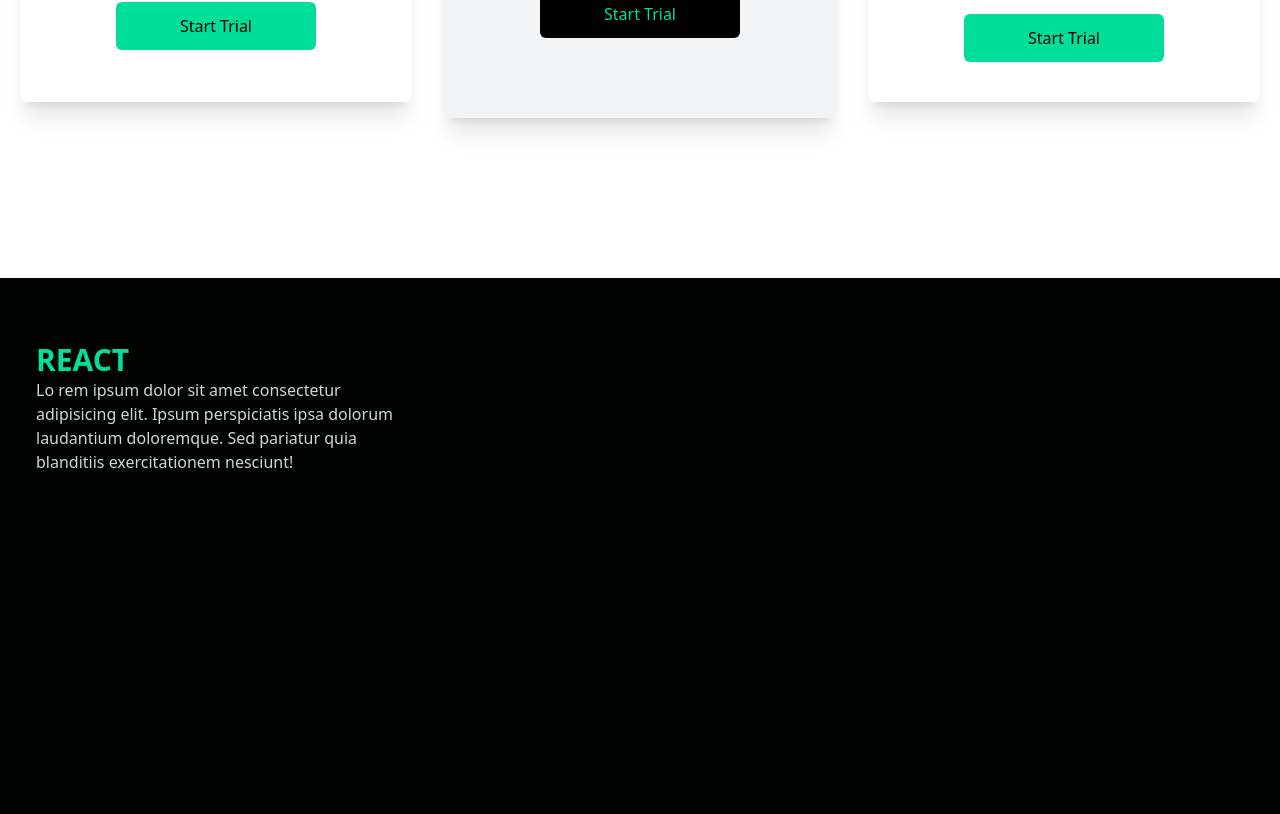
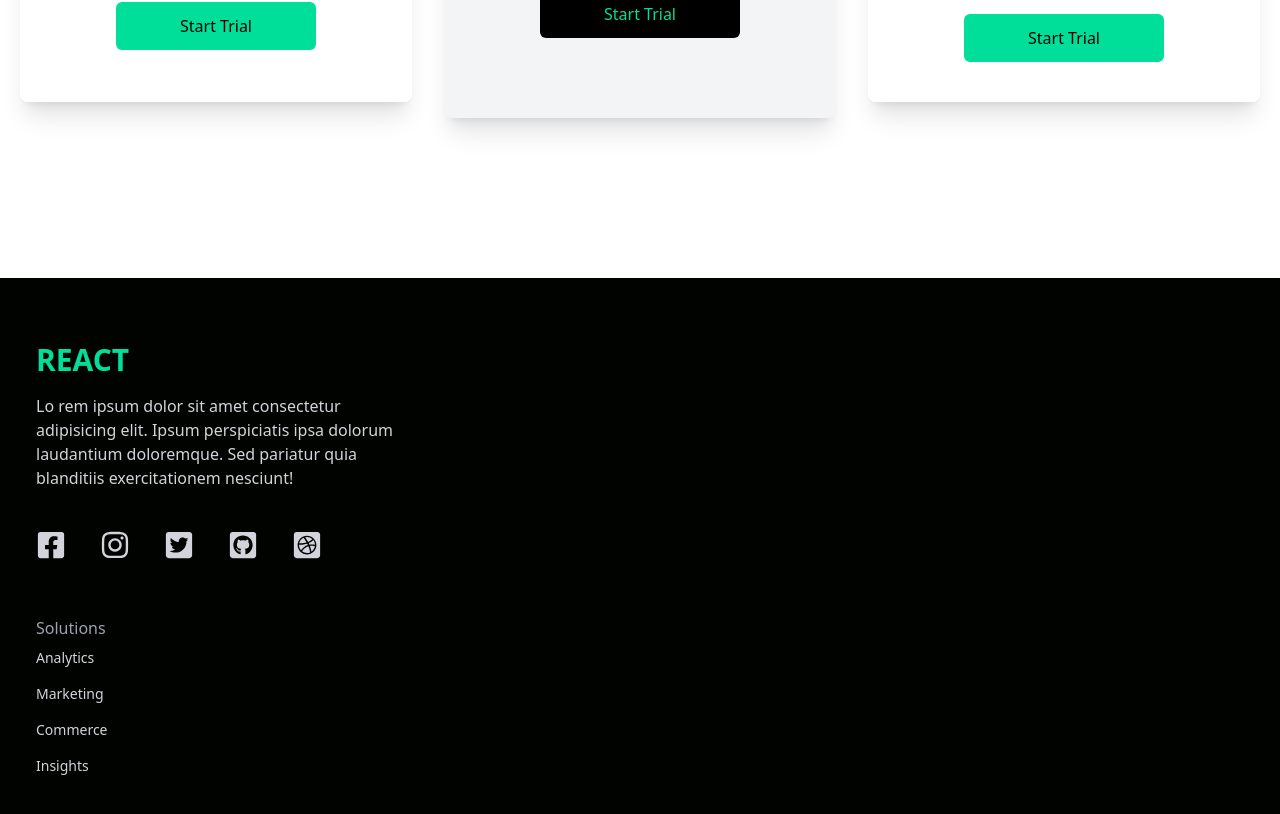
Before and after one commit to httpcyberdata/react-tailwind-responsivesite, a React (Create React App) app: page / in a window 1280 px wide. Shown: the part 2196-3010 px from the top of the page. Before the commit the page ends 2734 px from the top, so only its background shows below. Built offline with nearby package versions, Linux system fonts and the light colour scheme.

Commit message:
chore: added social media icons to footer and services to footer

```diff
--- a/src/components/Footer.jsx
+++ b/src/components/Footer.jsx
@@ -1,8 +1,8 @@
 import React from 'react'
 import {
     FaDribbbleSquare,
-    FaFacebookSqaure,
-    FaGitHubSquare,
+    FaFacebookSquare,
+    FaGithubSquare,
     FaInstagram,
     FaTwitterSquare
 } from 'react-icons/fa';
@@ -14,7 +14,25 @@ const Footer = () => {
             <h1 className="w-full text-3xl font-bold text-[#00df9a]">
                  REACT
             </h1>
-            <p>Lo rem ipsum dolor sit amet consectetur adipisicing elit. Ipsum perspiciatis ipsa dolorum laudantium doloremque. Sed pariatur quia blanditiis exercitationem nesciunt!</p>
+            <p className="py-4">Lo rem ipsum dolor sit amet consectetur adipisicing elit. Ipsum perspiciatis ipsa dolorum laudantium doloremque. Sed pariatur quia blanditiis exercitationem nesciunt!</p>
+            <div className="flex justify-between md:w-[75%] my-6">
+                <FaFacebookSquare size={30} />
+                <FaInstagram size={30} />
+                <FaTwitterSquare size={30} />
+                <FaGithubSquare size={30} />
+                <FaDribbbleSquare size={30} />
+            </div>
+        </div>
+        <div className="lg:col-span-3 flex justify-between">
+            <div>
+                <h2 className="font-medium text-gray-400">Solutions</h2>
+                <ul>
+                    <li className="py-2 text-sm">Analytics</li>
+                    <li className="py-2 text-sm">Marketing</li>
+                    <li className="py-2 text-sm">Commerce</li>
+                    <li className="py-2 text-sm">Insights</li>
+                </ul>
+            </div>
         </div>
     </div>
   );
```
